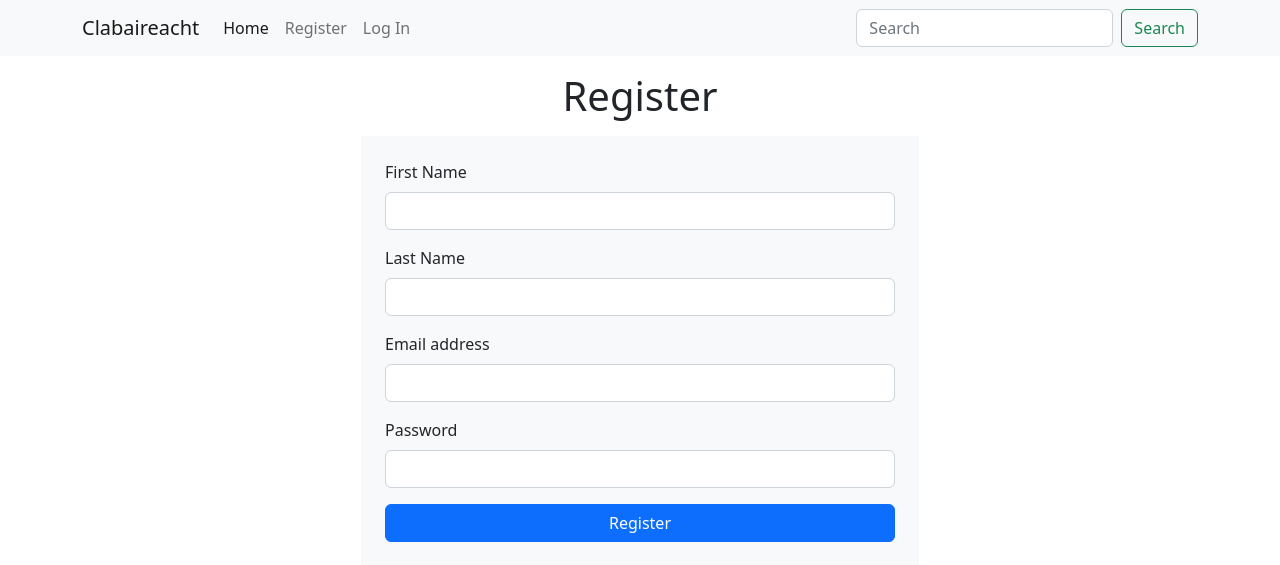
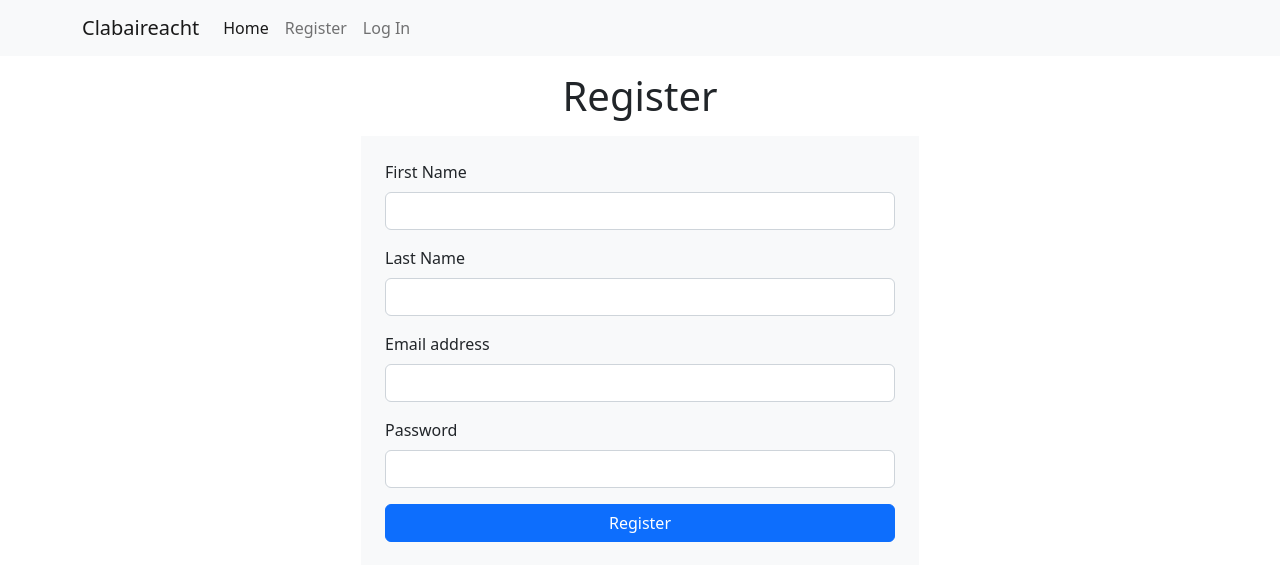
Before and after one commit to roniencirl/Group6_web_app, a Flask app: page /auth/register in a window 1280 px wide. Shown: the top 565 px of the page. Run offline with Flask 2, Linux system fonts and the light colour scheme; some libraries are stand-ins or nearby versions.

Commit message:
header UI

```diff
--- a/src/clabaireacht/templates/base.html
+++ b/src/clabaireacht/templates/base.html
@@ -22,9 +22,6 @@
                   </li>
                   {% if g.user %}
                         <li class="nav-item">
-                    <span>{{ g.user['user_login'] }}</span>
-                  </li>
-                  <li class="nav-item">
                             <a href="{{ url_for('auth.profile') }}" class="nav-link">My Profile</a>
                         </li>
                         <li class="nav-item">
@@ -38,10 +35,11 @@
                         </li>
                     {% endif %}
                 </ul>
-                <form class="d-flex" role="search">
-                  <input class="form-control me-2" type="search" placeholder="Search" aria-label="Search">
-                  <button class="btn btn-outline-success" type="submit">Search</button>
-                </form>
+                <div class="d-flex" role="search">
+                    {% if g.user %}
+                        <span>{{ g.user['user_login'] }}</span>
+                    {% endif %}
+                </div>
               </div>
             </div>
           </nav>
```
Lines whose indentation alone changed are shown as unchanged.
